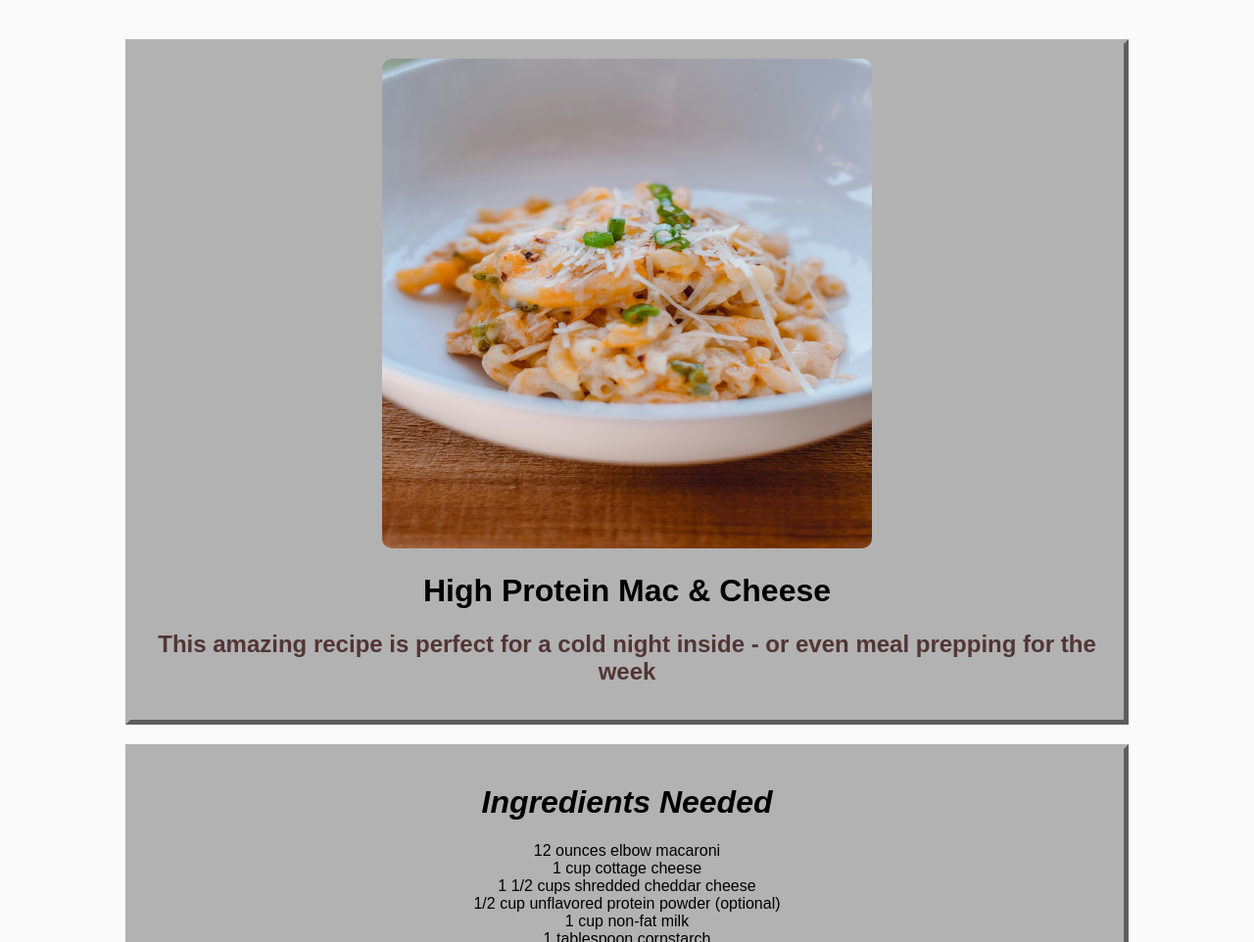
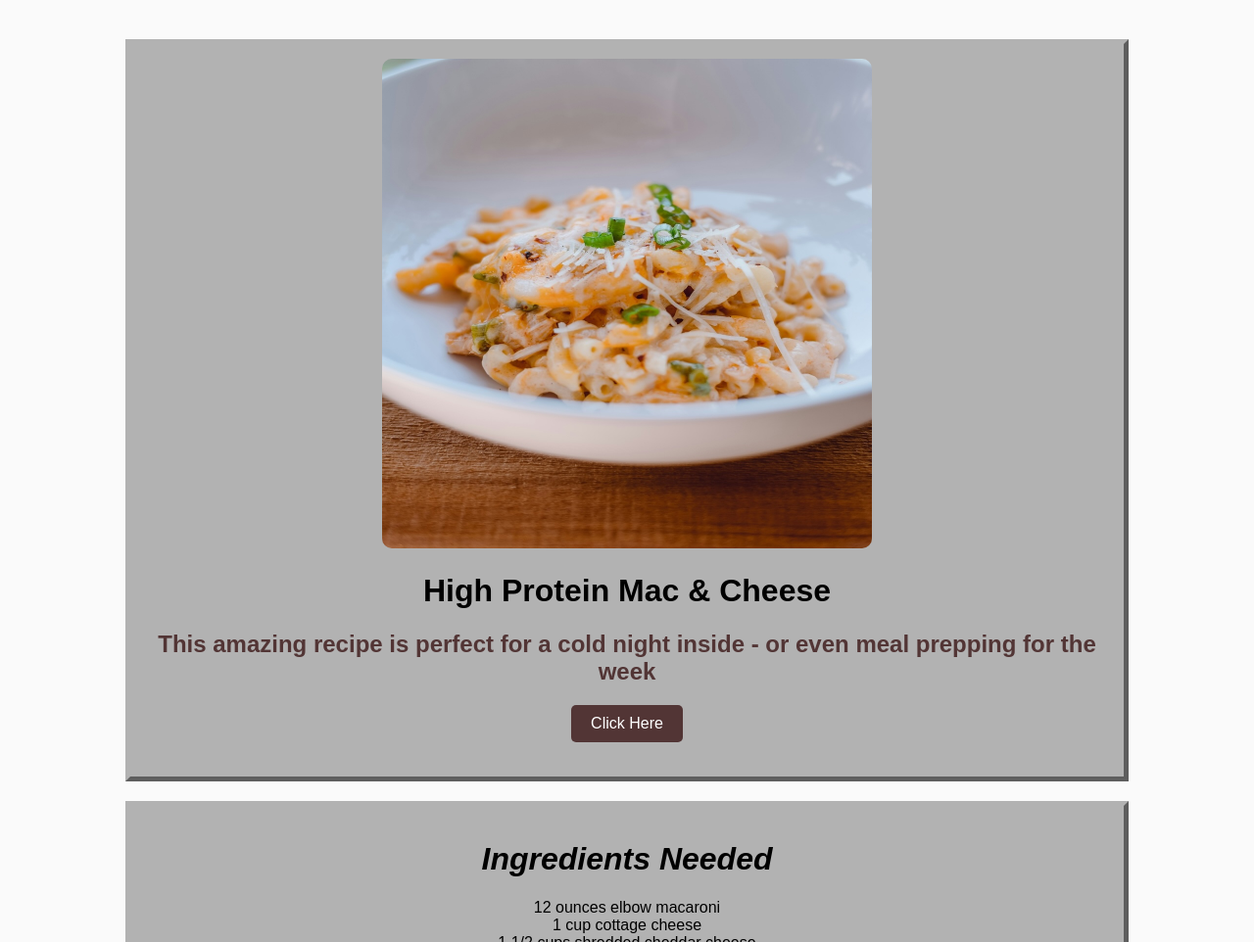
Before and after one commit to KadeKenter1/MART341-WebDesign, a plain HTML site: page WebDesignHomework/Assignment11/Recipe1.html in a window 1280 px wide. Shown: the part 138-1100 px from the top of the page at 98% size. Drawn offline with Linux system fonts and the light colour scheme.

Commit message:
updated recipe

```diff
--- a/WebDesignHomework/Assignment11/Recipe1.html
+++ b/WebDesignHomework/Assignment11/Recipe1.html
@@ -68,6 +68,20 @@
             padding: 20px;
             font-family: Courier, monospace; /* Change to Courier font */
         }
+        button {
+            display: block;
+            margin: 20px auto;
+            padding: 10px 20px;
+            background-color: rgb(82, 53, 53);
+            color: white;
+            border: none;
+            border-radius: 5px;
+            cursor: pointer;
+            font-size: 16px;
+        }
+        button:hover {
+            background-color: rgb(102, 73, 73);
+        }
     </style>
 </head>
 <body>
@@ -87,6 +101,7 @@
         <img src="./images/MacNCheese.jpg" alt="High Protein Mac & Cheese">
         <h1>High Protein Mac & Cheese</h1>
         <h2>This amazing recipe is perfect for a cold night inside - or even meal prepping for the week</h2>
+        <button onclick="alert('You clicked the button!')">Click Here</button>
     </div>
 
     <div class="ingredients">
```
